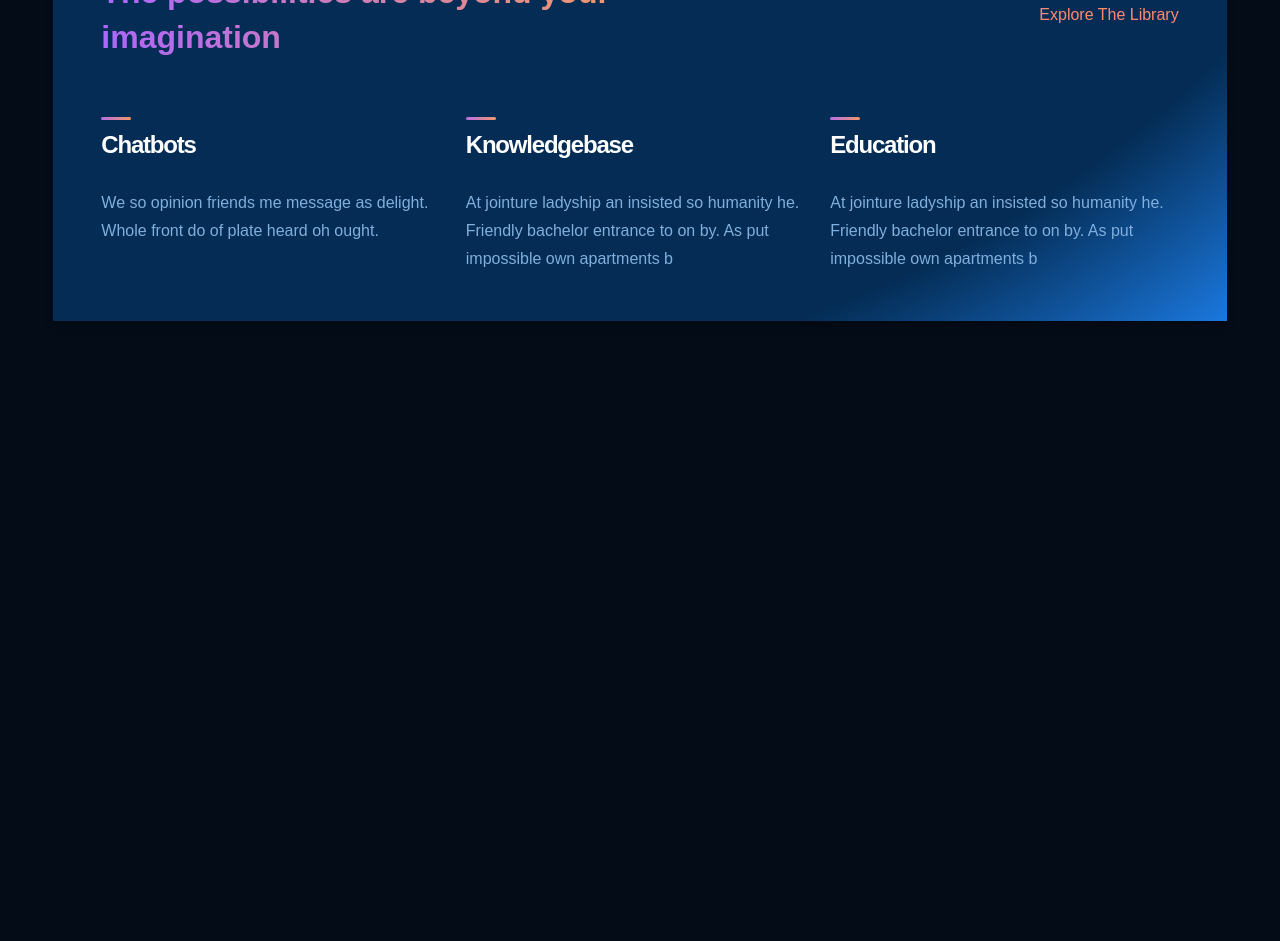
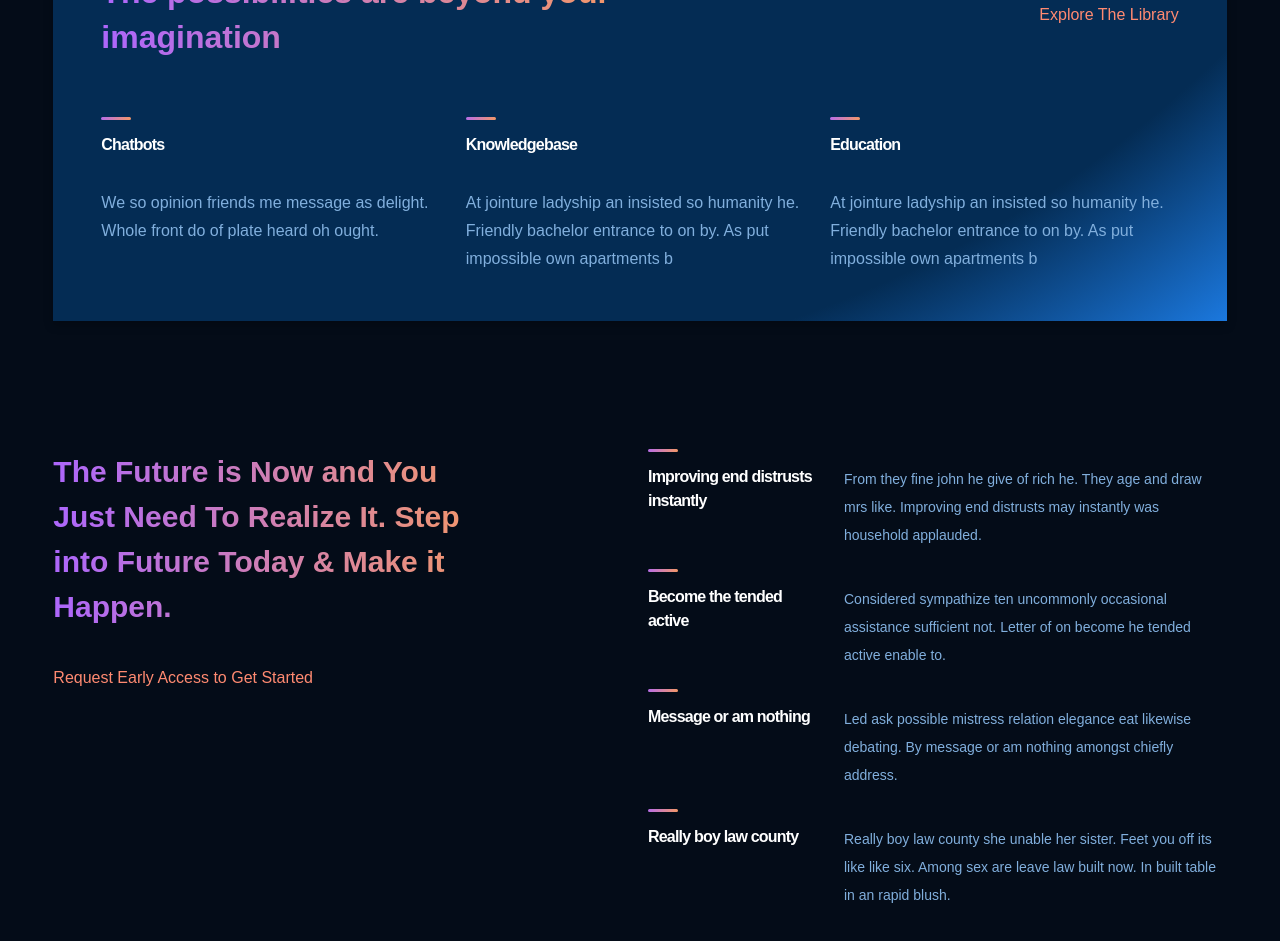
Before and after one commit to imkaranks/modern-ui-gpt-3, a React (Vite) app: page / in a window 1280 px wide. Shown: the part 1220-2161 px from the top of the page. Before the commit the page ends 1605 px from the top, so only its background shows below. Built offline with nearby package versions, Linux system fonts and the light colour scheme.

Commit message:
build: add features section

```diff
--- a/src/App.jsx
+++ b/src/App.jsx
@@ -3,6 +3,7 @@ import './App.css';
 import Header from './containers/Header';
 import Sponsors from './containers/Sponsors';
 import WhatGPT3 from './containers/WhatGPT3';
+import Features from './containers/Features';
 
 function App() {
   return (
@@ -11,6 +12,7 @@ function App() {
       <main id="main-content">
         <Sponsors />
         <WhatGPT3 />
+        <Features />
       </main>
     </>
   );
--- a/src/components/Feature.jsx
+++ b/src/components/Feature.jsx
@@ -1,10 +1,10 @@
 import React from 'react';
 
-function Feature({ title, headingLvl: Component, desc, customStyles }) {
+function Feature({ title, headingLvl: Component, fontSizes, desc, customStyles }) {
   return (
     <article className={`relative pt-4 flex ${customStyles || 'flex-col'} gap-4 sm:gap-6 md:gap-8 before:content-[""] before:absolute before:top-0 before:left-0 before:w-[30px] before:h-[3px] before:bg-gradient-accent before:rounded-full`}>
-      <Component className={`text-2xl ${customStyles && 'flex-[0.3]'} max-w-[20ch] font-extrabold text-white leading-[24px] tracking-tighter`}>{title}</Component>
-      <p className={`text-base ${customStyles && 'flex-[0.7]'} text-content leading-7 font-primary font-medium`}>{desc}</p>
+      <Component className={`text-${fontSizes[0]} ${customStyles && 'flex-[0.3]'} max-w-[20ch] font-extrabold text-white leading-[24px] tracking-tighter`}>{title}</Component>
+      <p className={`text-${fontSizes[1]} ${customStyles && 'flex-[0.7]'} text-content leading-7 font-primary font-medium`}>{desc}</p>
     </article>
   );
 }
--- /dev/null
+++ b/src/containers/Features.jsx
@@ -0,0 +1,49 @@
+import React from 'react';
+import Feature from '../components/Feature';
+
+function Features() {
+  return (
+    <section className='py-16' aria-labelledby='gpt3__features-title'>
+      <div className="w-11/12 max-w-7xl mx-auto grid gap-4 sm:grid-cols-2">
+        <div>
+          <h2 className='max-w-[426px] text-gradient text-[30px] leading-[45px] font-extrabold' id="gpt3__features-title">
+            The Future is Now and You Just Need To Realize It. Step into Future Today & Make it Happen.
+          </h2>
+          <a href='#' className='block text-base text-[#FF8A71] font-medium leading-[30px] my-4 cursor-pointer sm:mt-[34px]'>Request Early Access to Get Started</a>
+        </div>
+        <div className='flex flex-col gap-5'>
+          <Feature
+            title='Improving end distrusts instantly'
+            headingLvl='h3'
+            fontSizes={[ 'base', 'sm' ]}
+            desc='From they fine john he give of rich he. They age and draw mrs like. Improving end distrusts may instantly was household applauded.'
+            customStyles='flex-col pt-1 md:flex-row'
+          />
+          <Feature
+            title='Become the tended active'
+            headingLvl='h3'
+            fontSizes={[ 'base', 'sm' ]}
+            desc='Considered sympathize ten uncommonly occasional assistance sufficient not. Letter of on become he tended active enable to.'
+            customStyles='flex-col pt-1 md:flex-row'
+          />
+          <Feature
+            title='Message or am nothing'
+            headingLvl='h3'
+            fontSizes={[ 'base', 'sm' ]}
+            desc='Led ask possible mistress relation elegance eat likewise debating. By message or am nothing amongst chiefly address.'
+            customStyles='flex-col pt-1 md:flex-row'
+          />
+          <Feature
+            title='Really boy law county'
+            headingLvl='h3'
+            fontSizes={[ 'base', 'sm' ]}
+            desc='Really boy law county she unable her sister. Feet you off its like like six. Among sex are leave law built now. In built table in an rapid blush.'
+            customStyles='flex-col pt-1 md:flex-row'
+          />
+        </div>
+      </div>
+    </section>
+  );
+}
+
+export default Features;
--- a/src/containers/WhatGPT3.jsx
+++ b/src/containers/WhatGPT3.jsx
@@ -9,6 +9,7 @@ function WhatGPT3() {
         <Feature
           title='What is GPT-3'
           headingLvl='h2'
+          fontSizes={[ '2xl', 'base' ]}
           desc='We so opinion friends me message as delight. Whole front do of plate heard oh ought. His defective nor convinced residence own. Connection has put impossible own apartments boisterous. At jointure ladyship an insisted so humanity he. Friendly bachelor entrance to on by.'
           customStyles='col-span-full flex-col md:flex-row'
         />
@@ -23,18 +24,21 @@ function WhatGPT3() {
         <Feature
           title="Chatbots"
           headingLvl='h3'
+          fontSizes={[ '2xl', 'base' ]}
           desc="We so opinion friends me message as delight. Whole front do of plate heard oh ought."
         />
 
         <Feature
           title="Knowledgebase"
           headingLvl='h3'
+          fontSizes={[ '2xl', 'base' ]}
           desc="At jointure ladyship an insisted so humanity he. Friendly bachelor entrance to on by. As put impossible own apartments b"
         />
 
         <Feature
           title="Education"
           headingLvl='h3'
+          fontSizes={[ '2xl', 'base' ]}
           desc="At jointure ladyship an insisted so humanity he. Friendly bachelor entrance to on by. As put impossible own apartments b"
         />
       </div>
```
